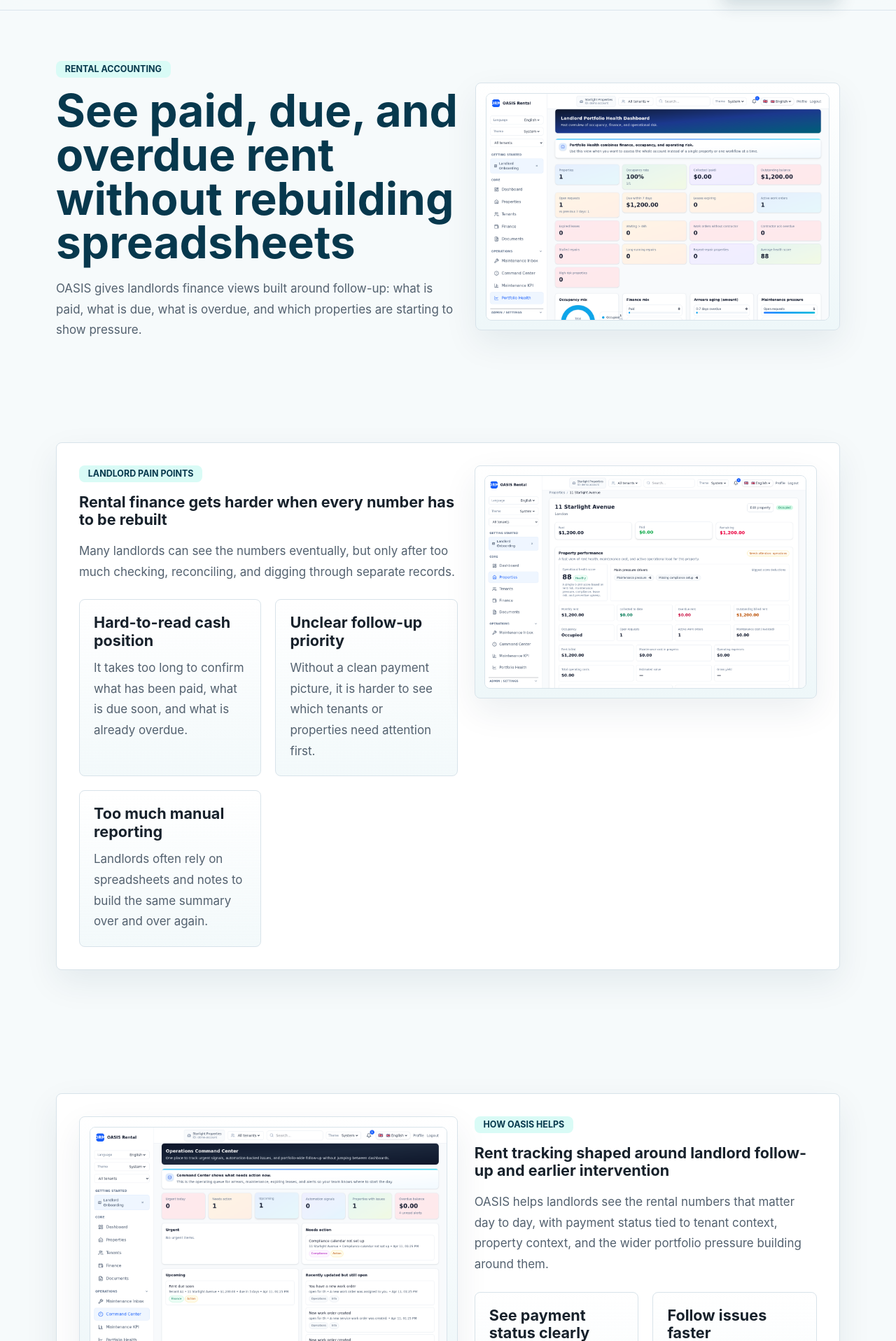
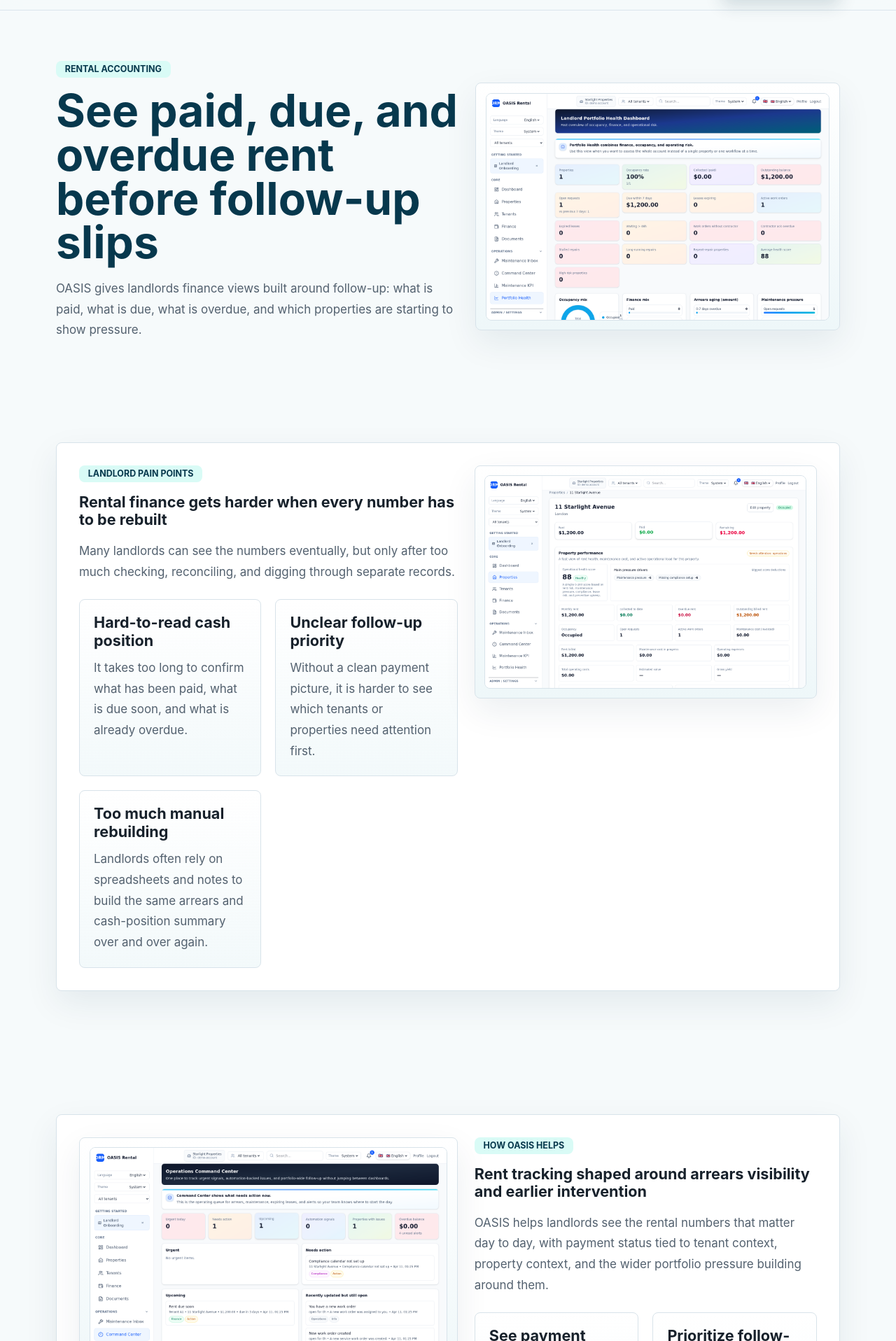
Before and after one commit to todainty147/Oasis-Propertuy-Management, a Next.js app in the folder marketing-site/: page /features/rental-accounting in a window 1280 px wide. Shown: the part 64-1980 px from the top of the page at 70% size. Built offline with nearby package versions, Linux system fonts and the light colour scheme; no server answers.

Commit message:
Tighten finance messaging and operator tone

```diff
--- a/marketing-site/content/comparisons/oasis-vs-buildium.ts
+++ b/marketing-site/content/comparisons/oasis-vs-buildium.ts
@@ -19,7 +19,7 @@
     eyebrow: "High-level comparison",
     title: "Choose OASIS when speed and clarity matter more than platform sprawl",
     body:
-      "Paid-switch traffic usually is not asking which product has the most surface area. It is asking which product helps the team see the next action faster: overdue rent, repair bottlenecks, document context, and portfolio pressure.",
+      "Most switchers are not asking which product has the most surface area. They are asking which one helps the team see the next action faster: overdue rent, repair bottlenecks, document context, and portfolio pressure.",
     imageSrc: "/screenshots/portfolio-health.png",
     imageAlt: "OASIS Portfolio Health dashboard showing occupancy, arrears, and maintenance pressure.",
   },
@@ -99,7 +99,7 @@
   finalCta: {
     title: "Need faster operations than a heavier platform gives you?",
     body:
-      "If you want clearer queues, faster repair follow-through, and earlier visibility into portfolio pressure, OASIS is worth a closer look.",
+      "If you want clearer queues, stronger repair follow-through, and earlier visibility into portfolio pressure, OASIS is worth a closer look.",
     primaryCta: { label: "Get Early Access", href: siteConfig.appUrl },
     secondaryCta: { label: "Compare Plans", href: "/pricing" },
   },
--- a/marketing-site/content/comparisons/oasis-vs-landlordstudio.ts
+++ b/marketing-site/content/comparisons/oasis-vs-landlordstudio.ts
@@ -92,7 +92,7 @@
       },
       {
         title: "You may be outgrowing simpler tools when",
-        body: "The question is no longer where to store information, but how to keep rent, repairs, documents, and follow-up moving together without dropped balls.",
+        body: "The question is no longer where to store information, but how to keep rent, repairs, documents, and follow-up moving together without dropped handoffs.",
       },
     ],
   },
--- a/marketing-site/content/features/rental-accounting.ts
+++ b/marketing-site/content/features/rental-accounting.ts
@@ -4,12 +4,12 @@
   seo: {
     title: "Rental Accounting Software for Landlords | OASIS Rental",
     description:
-      "Track rent status, overdue balances, and portfolio payment pressure without rebuilding spreadsheets.",
+      "Track rent status, overdue balances, arrears pressure, and follow-up priority without rebuilding spreadsheets.",
     canonical: "https://oasisrental.com/features/rental-accounting",
   },
   hero: {
     eyebrow: "Rental accounting",
-    title: "See paid, due, and overdue rent without rebuilding spreadsheets",
+    title: "See paid, due, and overdue rent before follow-up slips",
     body:
       "OASIS gives landlords finance views built around follow-up: what is paid, what is due, what is overdue, and which properties are starting to show pressure.",
     imageSrc: "/screenshots/portfolio-health.png",
@@ -30,8 +30,8 @@
         body: "Without a clean payment picture, it is harder to see which tenants or properties need attention first.",
       },
       {
-        title: "Too much manual reporting",
-        body: "Landlords often rely on spreadsheets and notes to build the same summary over and over again.",
+        title: "Too much manual rebuilding",
+        body: "Landlords often rely on spreadsheets and notes to build the same arrears and cash-position summary over and over again.",
       },
     ],
     imageSrc: "/screenshots/property-performance.png",
@@ -39,7 +39,7 @@
   },
   solution: {
     eyebrow: "How OASIS helps",
-    title: "Rent tracking shaped around landlord follow-up and earlier intervention",
+    title: "Rent tracking shaped around arrears visibility and earlier intervention",
     body:
       "OASIS helps landlords see the rental numbers that matter day to day, with payment status tied to tenant context, property context, and the wider portfolio pressure building around them.",
     items: [
@@ -48,7 +48,7 @@
         body: "Track paid, due, and overdue income in a format that matches daily landlord decisions.",
       },
       {
-        title: "Follow issues faster",
+        title: "Prioritize follow-up faster",
         body: "Identify overdue balances, due-soon pressure, and focus follow-up where it will have the most operational impact.",
       },
       {
@@ -65,7 +65,7 @@
     imageAlign: "left" as const,
   },
   benefits: {
-    title: "What landlords gain when rent status is easier to read",
+    title: "What landlords gain when arrears are easier to read",
     items: [
       {
         title: "Cleaner oversight",
```
Also changed, not shown: marketing-site/content/pricing.ts (+11 -6 lines).
